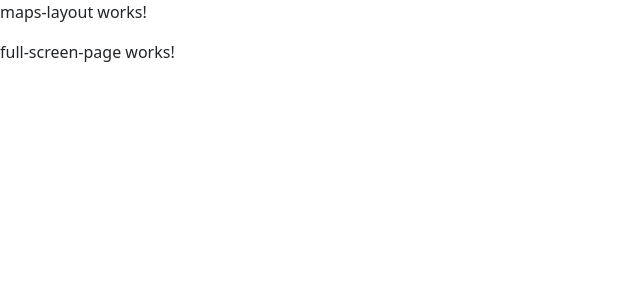
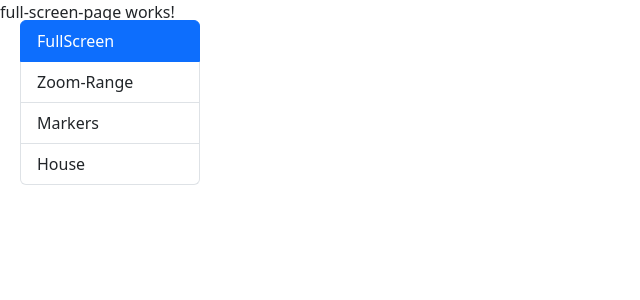
Before and after one commit to rdalvarez/maps-app, an Angular app: page /maps/fullscreen in a window 1280 px wide. Shown: the top 300 px of the page, without its empty margins (0-640 px from the left). Built offline with nearby package versions, Linux system fonts and the light colour scheme.

Commit message:
Creando Menu

```diff
--- a/src/app/maps/components/side-menu/side-menu.component.css
+++ b/src/app/maps/components/side-menu/side-menu.component.css
@@ -0,0 +1,4 @@
+li {
+  cursor: pointer;
+  transition: 0.2s all;
+}
--- a/src/app/maps/components/side-menu/side-menu.component.html
+++ b/src/app/maps/components/side-menu/side-menu.component.html
@@ -1 +1,10 @@
-<p>side-menu works!</p>
+<ul class="list-group">
+  <li
+    *ngFor="let item of menuItems"
+    [routerLink]="[item.route]"
+    routerLinkActive="active"
+    class="list-group-item"
+  >
+    {{ item.name }}
+  </li>
+</ul>
--- a/src/app/maps/components/side-menu/side-menu.component.ts
+++ b/src/app/maps/components/side-menu/side-menu.component.ts
@@ -1,10 +1,22 @@
 import { Component } from '@angular/core';
 
+interface MenuItem {
+  name: string;
+  route: string;
+}
+
 @Component({
-  selector: 'app-side-menu',
+  selector: 'maps-side-menu',
   templateUrl: './side-menu.component.html',
-  styleUrl: './side-menu.component.css'
+  styleUrl: './side-menu.component.css',
 })
 export class SideMenuComponent {
 
+  public menuItems: MenuItem[] = [
+    { route:'/maps/fullscreen', name: 'FullScreen' },
+    { route:'/maps/zoom-range', name: 'Zoom-Range' },
+    { route:'/maps/markers', name: 'Markers' },
+    { route:'/maps/properties', name: 'House' },
+  ];
+
 }
--- a/src/app/maps/layout/maps-layout/maps-layout.component.css
+++ b/src/app/maps/layout/maps-layout/maps-layout.component.css
@@ -0,0 +1,9 @@
+
+
+maps-side-menu {
+  position: fixed;
+  top: 20px;
+  left: 20px;
+  z-index: 999;
+  width: 180px;
+}
--- a/src/app/maps/layout/maps-layout/maps-layout.component.html
+++ b/src/app/maps/layout/maps-layout/maps-layout.component.html
@@ -1,3 +1,5 @@
-<p>maps-layout works!</p>
+
+<maps-side-menu/>
+
 
 <router-outlet/>
```
